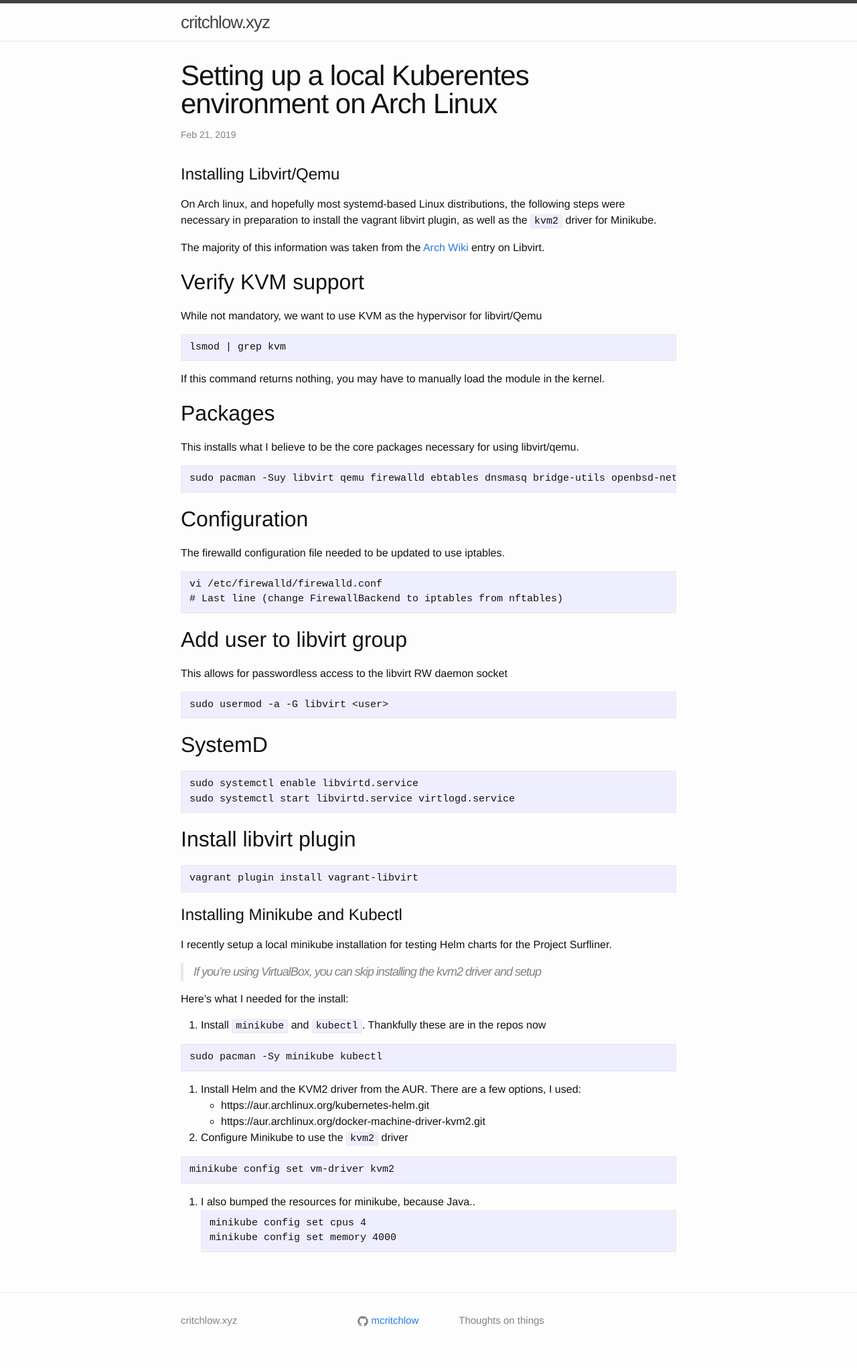
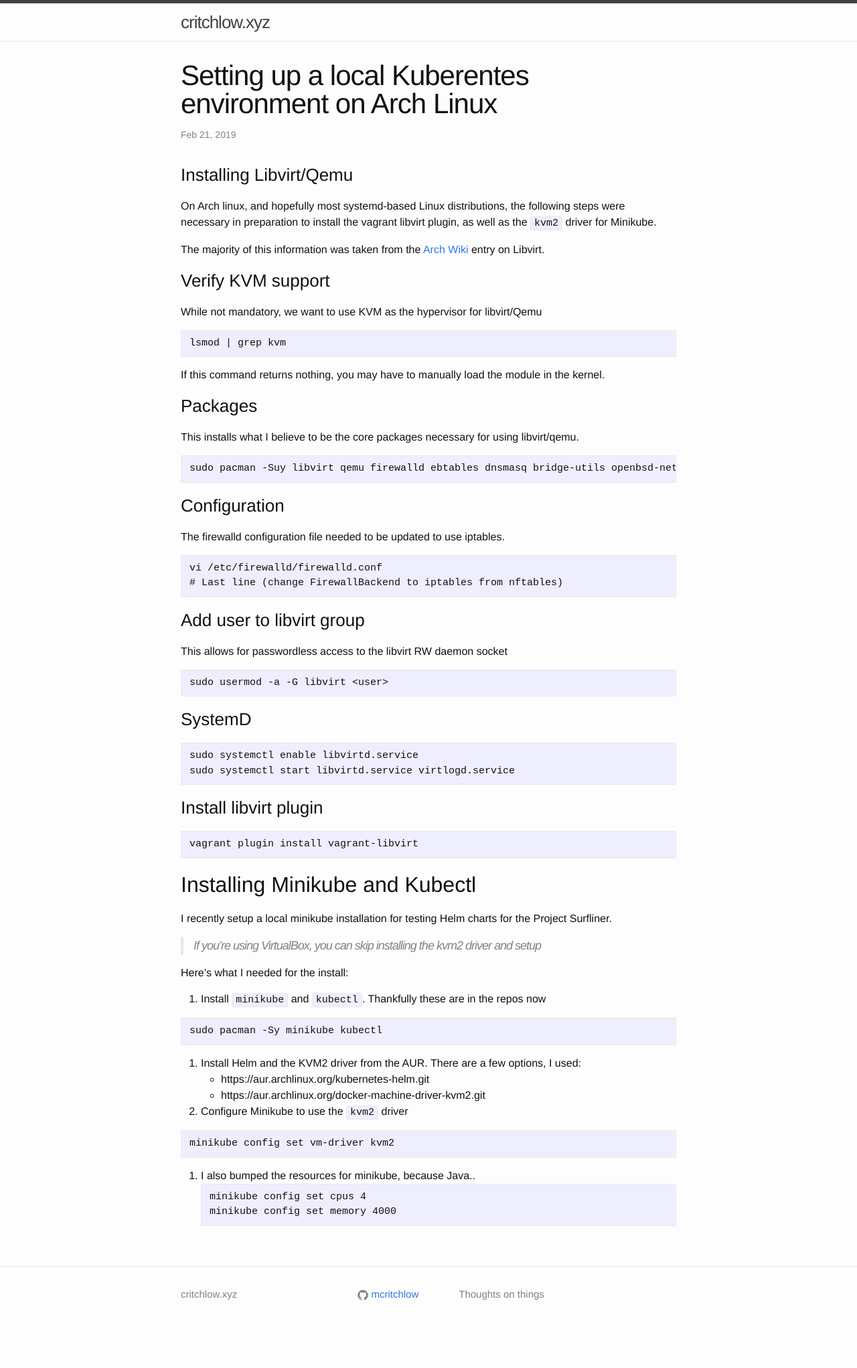
Before and after one commit to mcritchlow/mcritchlow.github.io, a Jekyll site: the page built from _posts/2019-04-10-arch-kubernetes.markdown, in a window 1280 px wide. Shown: the whole page at 67% size. Built offline with Jekyll 4.4.1, drawn with Linux system fonts in a browser that asks for light colours; after the commit the page ends 2004 px from its top, so only the background shows below that.

````diff
--- a/_posts/2019-04-10-arch-kubernetes.markdown
+++ b/_posts/2019-04-10-arch-kubernetes.markdown
@@ -5,7 +5,7 @@ date:   2019-02-21
 categories: devops kubernetes helm arch
 ---
 
-# Installing Libvirt/Qemu
+### Installing Libvirt/Qemu
 
 On Arch linux, and hopefully most systemd-based Linux distributions, the following steps were necessary in preparation
 to install the vagrant libvirt plugin, as well as the `kvm2` driver for
@@ -13,44 +13,44 @@ Minikube.
 
 The majority of this information was taken from the [Arch Wiki][libvirt-arch] entry on Libvirt.
 
-## Verify KVM support
+### Verify KVM support
 While not mandatory, we want to use KVM as the hypervisor for libvirt/Qemu
 ```
 lsmod | grep kvm
 ```
 If this command returns nothing, you may have to manually load the module in the kernel.
 
-## Packages
+### Packages
 This installs what I believe to be the core packages necessary for using libvirt/qemu.
 ```
 sudo pacman -Suy libvirt qemu firewalld ebtables dnsmasq bridge-utils openbsd-netcat
 ```
 
-## Configuration
+### Configuration
 The firewalld configuration file needed to be updated to use iptables.
 ```
 vi /etc/firewalld/firewalld.conf
 # Last line (change FirewallBackend to iptables from nftables)
 ```
 
-## Add user to libvirt group
+### Add user to libvirt group
 This allows for passwordless access to the libvirt RW daemon socket
 ```
 sudo usermod -a -G libvirt <user>
 ```
 
-## SystemD
+### SystemD
 ```
 sudo systemctl enable libvirtd.service
 sudo systemctl start libvirtd.service virtlogd.service
 ```
 
-## Install libvirt plugin
+### Install libvirt plugin
 ```
 vagrant plugin install vagrant-libvirt
 ```
 
-# Installing Minikube and Kubectl
+## Installing Minikube and Kubectl
 
 I recently setup a local minikube installation for testing Helm charts for the
 Project Surfliner.
````
